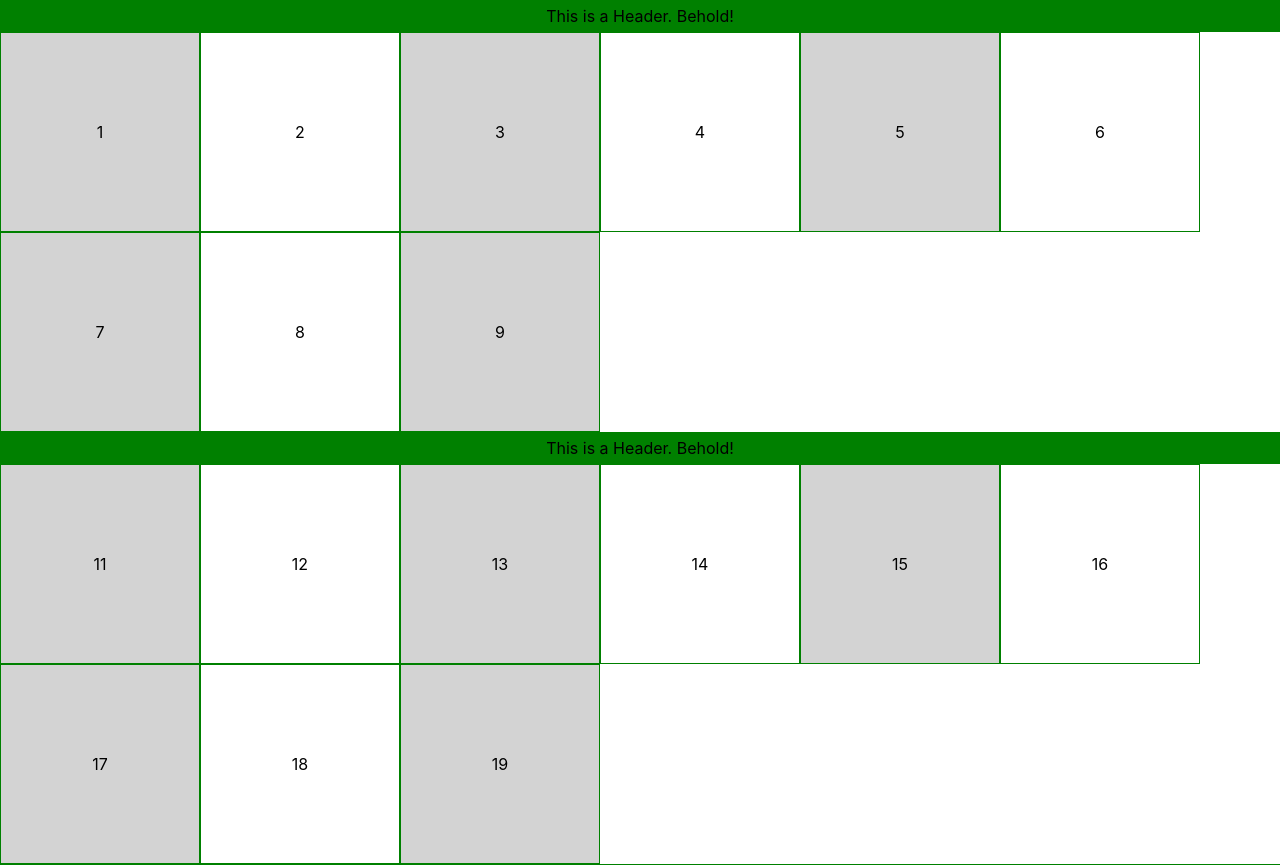
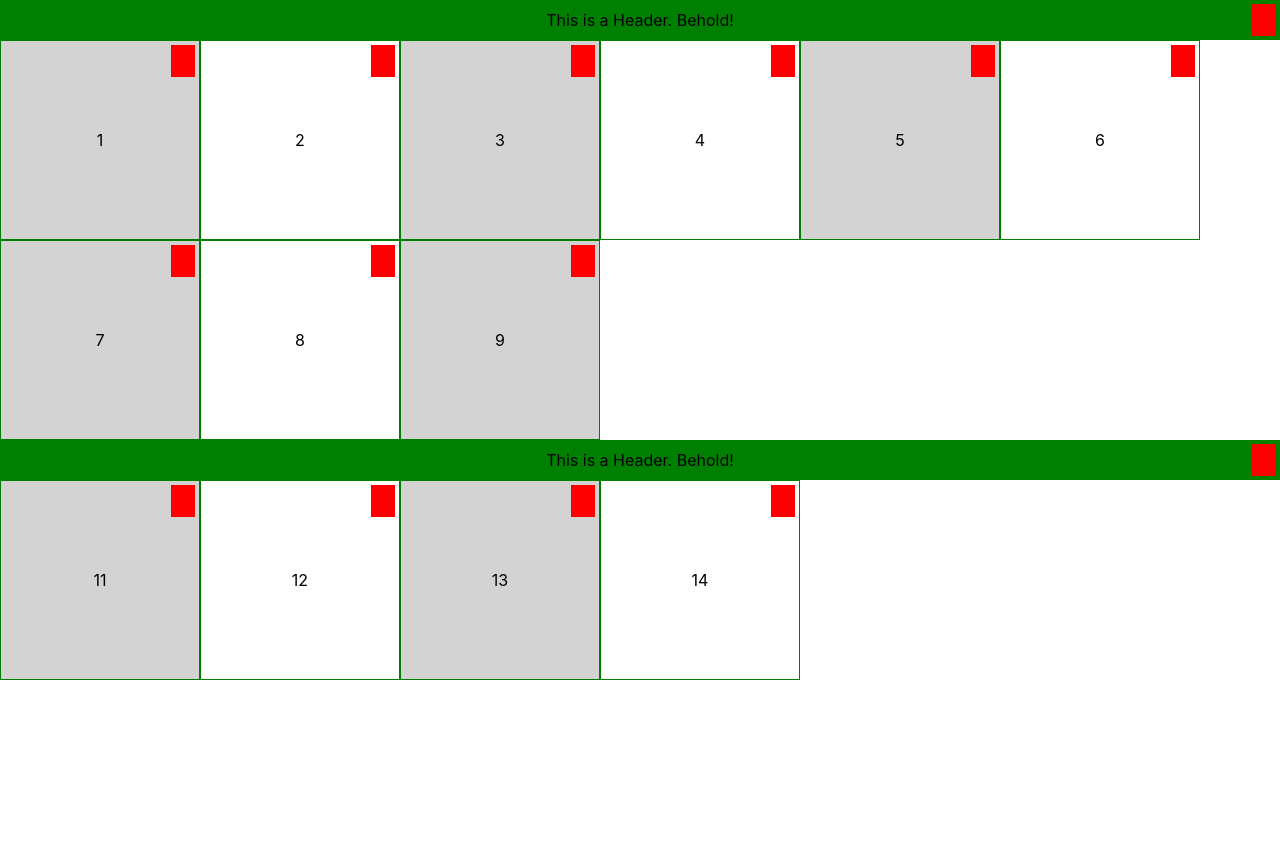
Before and after one commit to timbergus/dnd-playground, a React (Create React App) app: page / in a window 1280 px wide. Shown: the top 865 px of the page. After the commit the page ends 800 px from the top, so only its background shows below. Built offline with nearby package versions, Linux system fonts and the light colour scheme.

Commit message:
Add handler and change collision mode.

```diff
--- a/src/components/App/App.tsx
+++ b/src/components/App/App.tsx
@@ -1,5 +1,5 @@
 import { FC, useContext, useState } from 'react'
-import { DndContext, DragEndEvent } from '@dnd-kit/core'
+import { DndContext, DragEndEvent, pointerWithin } from '@dnd-kit/core'
 import { arrayMove, SortableContext } from '@dnd-kit/sortable'
 
 import { CardComponent } from '../CardComponent/CardComponent'
@@ -11,6 +11,7 @@ import { HeaderComponent } from '../HeaderComponent/HeaderComponent'
 const CardsContainer = styled.div`
   display: flex;
   flex-wrap: wrap;
+  align-content: flex-start;
   width: 100%;
   height: 100%;
 `
@@ -43,6 +44,7 @@ const App: FC = () => {
         setSelectedId(active.id)
       }}
       onDragEnd={handleDragEnd}
+      collisionDetection={pointerWithin}
     >
       <SortableContext items={items}>
         <CardsContainer>
--- a/src/components/CardComponent/CardComponent.tsx
+++ b/src/components/CardComponent/CardComponent.tsx
@@ -5,12 +5,14 @@ import { CSS } from '@dnd-kit/utilities'
 
 import { DnDContext } from '../dnd.context'
 import { Item } from '../dnd.types'
+import { Handler } from '../dnd.ui'
 
 type ContainerProps = {
   $index: number
 }
 
 const Container = styled.div<ContainerProps>`
+  position: relative;
   display: flex;
   align-items: center;
   justify-content: center;
@@ -20,10 +22,6 @@ const Container = styled.div<ContainerProps>`
   box-sizing: border-box;
   background-color: ${({ $index }) =>
     $index % 2 === 0 ? 'white' : 'lightgrey'};
-
-  &:hover {
-    cursor: grab;
-  }
 `
 
 type CardComponentProps = {
@@ -38,12 +36,18 @@ export const CardComponent: FC<CardComponentProps> = ({ item }) => {
   const isBeingDragged = item.id === selectedId
 
   const dragStyle = {
-    transform: CSS.Transform.toString(transform),
+    transform: transform
+      ? CSS.Transform.toString({
+          ...transform,
+          scaleX: 1,
+          scaleY: 1,
+          x: transform.x + (isBeingDragged ? 0 : 0),
+        })
+      : undefined,
     transition,
     // Custom styles for dragging.
     zIndex: isBeingDragged ? 10000 : undefined,
     borderColor: isBeingDragged ? 'red' : undefined,
-    cursor: isBeingDragged ? 'grabbing' : 'grab',
     boxShadow: isBeingDragged ? '0px 2px 38px rgba(0, 0, 0, 0.3)' : undefined,
   }
 
@@ -51,10 +55,13 @@ export const CardComponent: FC<CardComponentProps> = ({ item }) => {
     <Container
       ref={setNodeRef}
       style={{ ...dragStyle }}
-      {...attributes}
-      {...listeners}
       $index={Number(item.id)}
     >
+      <Handler
+        style={{ cursor: isBeingDragged ? 'grabbing' : 'grab' }}
+        {...listeners}
+        {...attributes}
+      />
       {item.value}
     </Container>
   )
--- a/src/components/HeaderComponent/HeaderComponent.tsx
+++ b/src/components/HeaderComponent/HeaderComponent.tsx
@@ -5,23 +5,21 @@ import { CSS } from '@dnd-kit/utilities'
 
 import { DnDContext } from '../dnd.context'
 import { Item } from '../dnd.types'
+import { Handler } from '../dnd.ui'
 
 type ContainerProps = {
   $index: number
 }
 
 const Container = styled.div<ContainerProps>`
+  position: relative;
   display: flex;
   align-items: center;
   justify-content: center;
   width: 100%;
-  height: 32px;
+  height: 40px;
   background-color: green;
   box-sizing: border-box;
-
-  &:hover {
-    cursor: grab;
-  }
 `
 
 type HeaderComponentProps = {
@@ -36,12 +34,18 @@ export const HeaderComponent: FC<HeaderComponentProps> = ({ item }) => {
   const isBeingDragged = item.id === selectedId
 
   const dragStyle = {
-    transform: CSS.Transform.toString(transform),
+    transform: transform
+      ? CSS.Transform.toString({
+          ...transform,
+          scaleX: 1,
+          scaleY: 1,
+          x: transform.x + (isBeingDragged ? 0 : 0),
+        })
+      : undefined,
     transition,
     // Custom styles for dragging.
     zIndex: isBeingDragged ? 10000 : undefined,
     borderColor: isBeingDragged ? 'red' : undefined,
-    cursor: isBeingDragged ? 'grabbing' : 'grab',
     boxShadow: isBeingDragged ? '0px 2px 38px rgba(0, 0, 0, 0.3)' : undefined,
   }
 
@@ -49,10 +53,13 @@ export const HeaderComponent: FC<HeaderComponentProps> = ({ item }) => {
     <Container
       ref={setNodeRef}
       style={{ ...dragStyle }}
-      {...attributes}
-      {...listeners}
       $index={Number(item.id)}
     >
+      <Handler
+        style={{ cursor: isBeingDragged ? 'grabbing' : 'grab' }}
+        {...listeners}
+        {...attributes}
+      />
       {item.title}
     </Container>
   )
--- a/src/components/dnd.context.tsx
+++ b/src/components/dnd.context.tsx
@@ -9,7 +9,7 @@ import {
 
 import { Item } from './dnd.types'
 
-const NUMBER_OF_ITEMS = 50
+export const NUMBER_OF_ITEMS = 15
 
 type DnDContextProps = {
   cards: Item[]
--- /dev/null
+++ b/src/components/dnd.ui.tsx
@@ -0,0 +1,14 @@
+import styled from 'styled-components'
+
+export const Handler = styled.div`
+  position: absolute;
+  top: 4px;
+  right: 4px;
+  width: 24px;
+  height: 32px;
+  background-color: red;
+
+  &:hover {
+    cursor: grab;
+  }
+`
```
